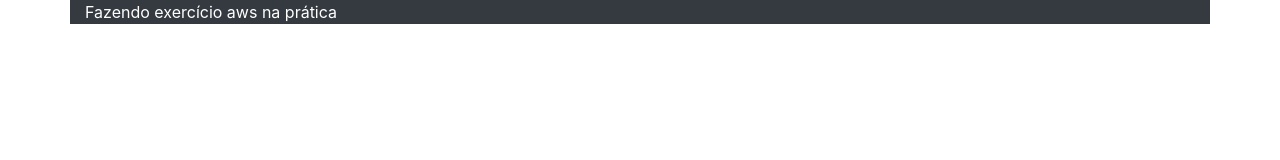
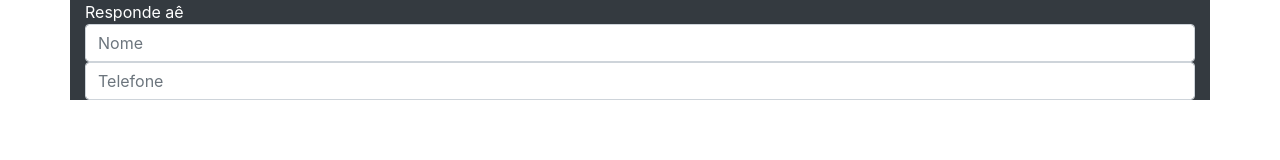
Before and after one commit to JoaoFaria025/aws_estudos, a plain HTML site: page index.html in a window 1280 px wide. Drawn offline with nearby package versions, Linux system fonts and the light colour scheme.

Commit message:
Agora vai ok

```diff
--- a/index.html
+++ b/index.html
@@ -9,7 +9,9 @@
 </head>
 <body>
     <div class="container bg-dark text-white">
-     Fazendo exercício aws na prática
+     Responde aê
+     <input type="text" class="form-control" placeholder="Nome">
+     <input type="number" class="form-control" placeholder="Telefone">
     </div>
 
 
```
